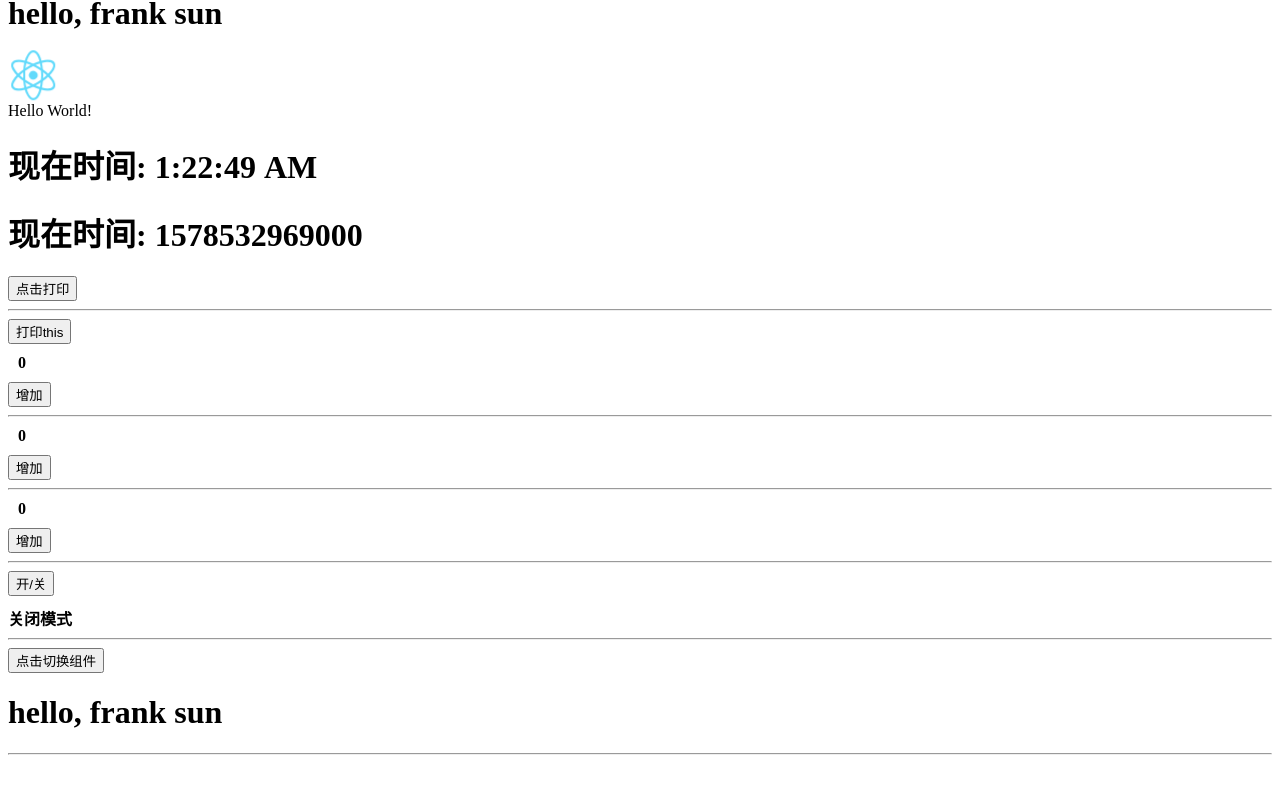
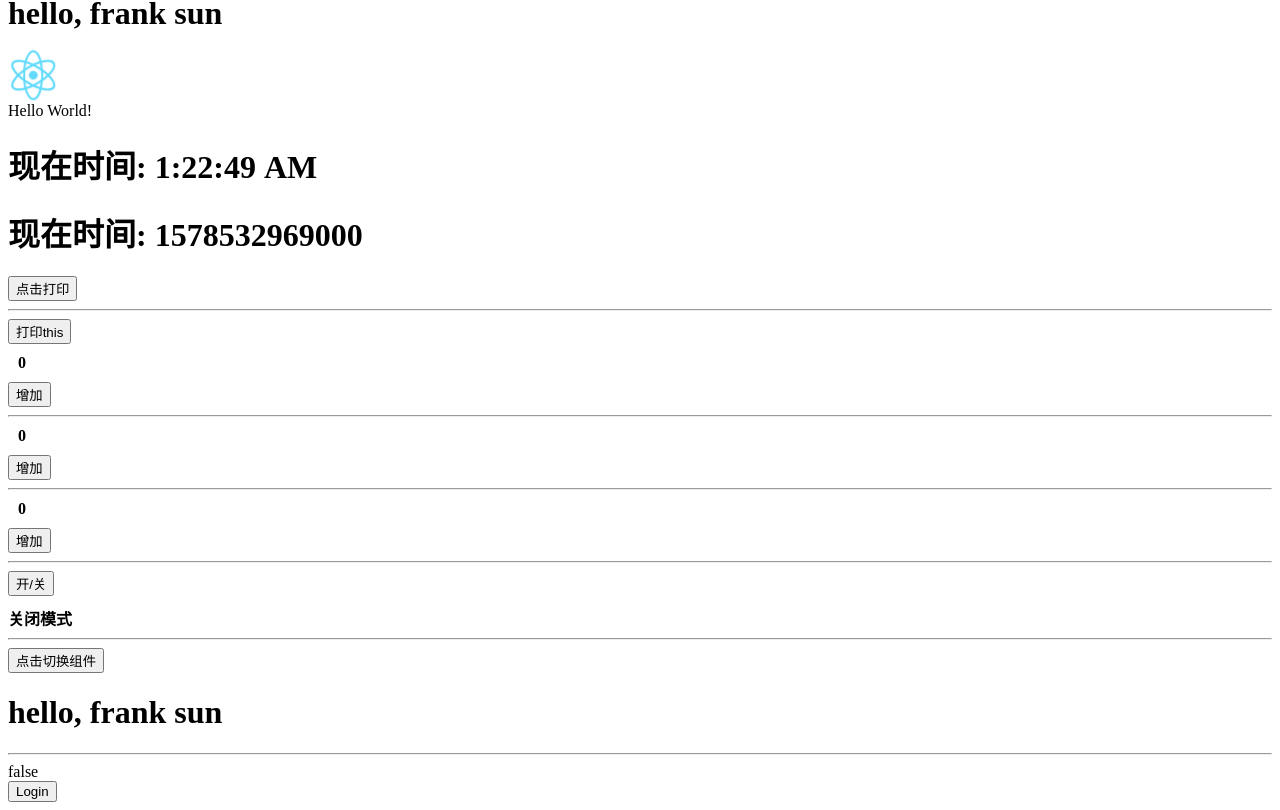
Before and after one commit to franksunhd/my-app, a React (Create React App) app: page / in a window 1280 px wide. Shown: the part 265-1075 px from the top of the page. Before the commit the page ends 1028 px from the top, so only its background shows below. Built offline with nearby package versions, Linux system fonts and the light colour scheme; the HTML template or start-up script is replaced by a standard one.

Commit message:
元素变量

```diff
--- a/src/App.js
+++ b/src/App.js
@@ -163,6 +163,62 @@
     }
 }
 
+function LoginButton(props) {
+    return (
+        <button onClick={props.onClick}>
+            Login
+        </button>
+    );
+}
+
+function LogoutButton(props) {
+    return (
+        <button onClick={props.onClick}>
+            Logout
+        </button>
+    );
+}
+
+// 元素变量
+class LoginControl extends React.Component {
+    // 构造函数
+    constructor(props) {
+        super(props);
+        // 函数绑定this
+        this.handleLoginClick = this.handleLoginClick.bind(this);
+        this.handleLogoutClick = this.handleLogoutClick.bind(this);
+        this.state = {
+            isLoggedIn: false
+        }
+    }
+
+    handleLoginClick() {
+        this.setState({isLoggedIn: true});
+    }
+
+    handleLogoutClick() {
+        this.setState({isLoggedIn: false});
+    }
+
+    // 渲染函数
+    render() {
+        const isLoggedIn = this.state.isLoggedIn;
+        let button;
+        if (isLoggedIn) {
+            button = <LogoutButton onClick={this.handleLogoutClick}/>
+        } else {
+            button = <LoginButton onClick={this.handleLoginClick}/>
+        }
+
+        return (
+            <div>
+                <div>{this.state.isLoggedIn ? 'true' : 'false'}</div>
+                {button}
+            </div>
+        )
+    }
+}
+
 // 根节点渲染函数
 function App() {
     const name = '孙思研';
@@ -201,6 +257,9 @@
 
             {/*条件渲染*/}
             <Greeting/>
+
+            {/* 元素变量*/}
+            <LoginControl/>
         </div>
     );
 }
```
